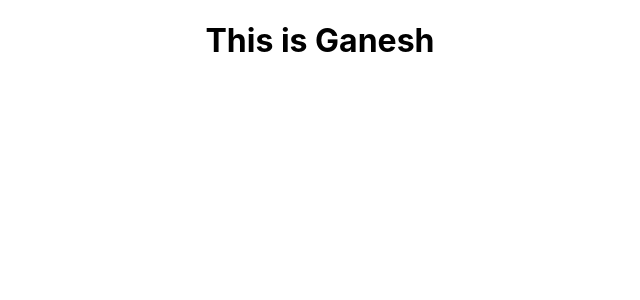
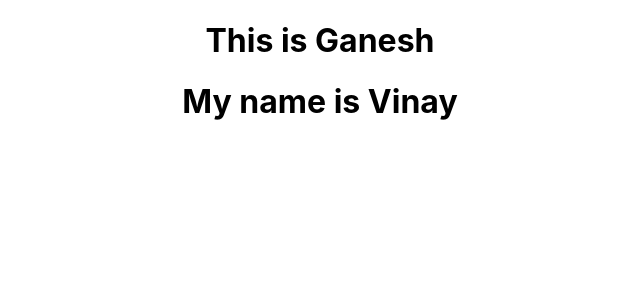
Before and after one commit to vinayHoysala/imenu, a React (Create React App) app: page / in a window 1280 px wide. Shown: the top 300 px of the page, without its empty margins (320-960 px from the left). Built offline with nearby package versions, Linux system fonts and the light colour scheme.

Commit message:
Vinay component is added

```diff
--- a/src/App.js
+++ b/src/App.js
@@ -1,11 +1,13 @@
 import logo from './logo.svg';
 import './App.css';
 import Ganesh from "./Ganesh";
+import { Vinay } from './Vinay';
 
 function App() {
   return (
     <div className="App">
       <Ganesh/>
+      <Vinay />
     </div>
   );
 }
--- /dev/null
+++ b/src/Vinay.js
@@ -0,0 +1 @@
+export let Vinay = ()=> <h1>My name is Vinay</h1>;
```
